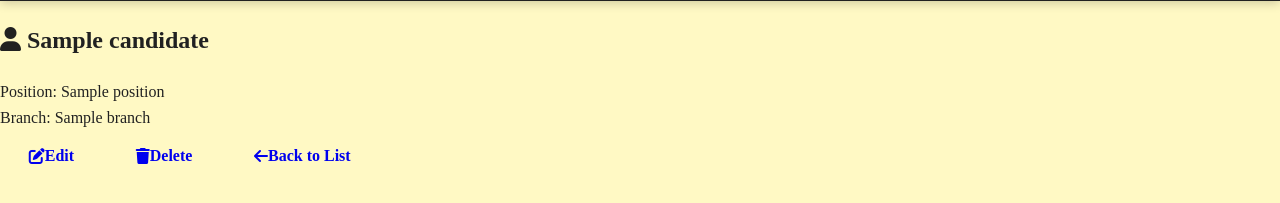
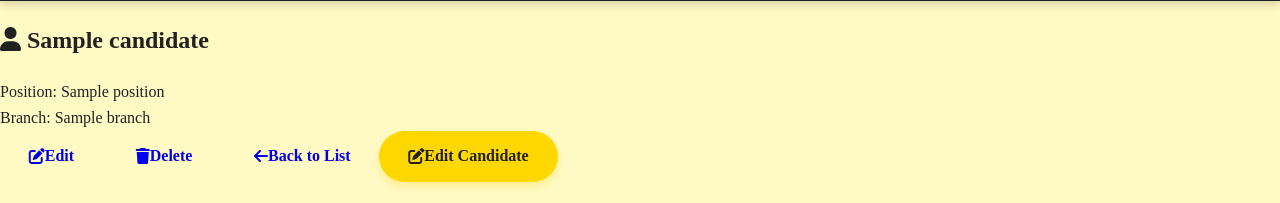
Before and after one commit to lokosmotos/mediaLoko, a Flask app: template templates/view_candidate.html in a window 1280 px wide. Shown: the part 206-409 px from the top of the page. Run offline with Flask 3, Linux system fonts and the light colour scheme; the template is opened without the code that fills it: most values are stand-ins (such as "Sample title", 1, 10 or a date in 2020).

Commit message:
Update view_candidate.html

```diff
--- a/templates/view_candidate.html
+++ b/templates/view_candidate.html
@@ -25,6 +25,10 @@
                 </a>
                 <a href="{{ url_for('index') }}" class="btn">
                     <i class="fas fa-arrow-left"></i> Back to List
+
+                    <a href="{{ url_for('edit_candidate', id=candidate.id) }}" class="btn btn-primary">
+    <i class="fas fa-edit"></i> Edit Candidate
+</a>
                 </a>
             </div>
         </div>
```
